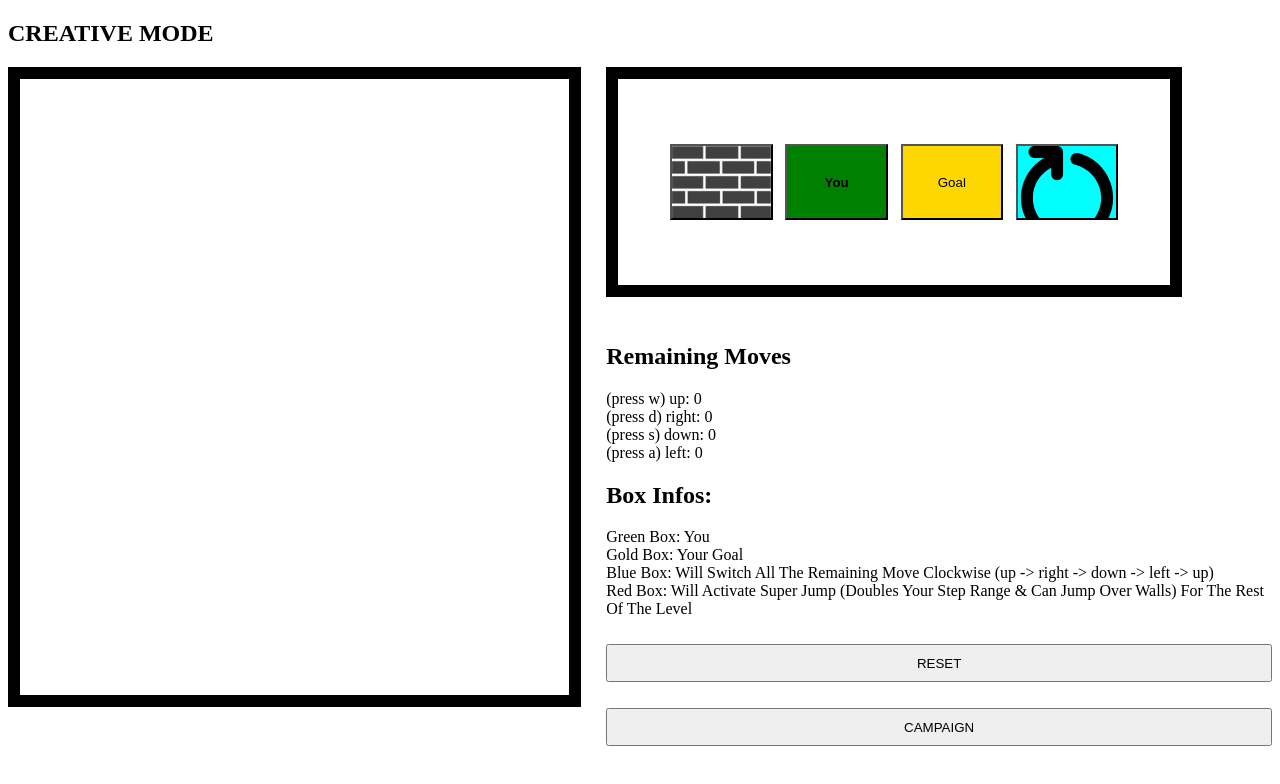
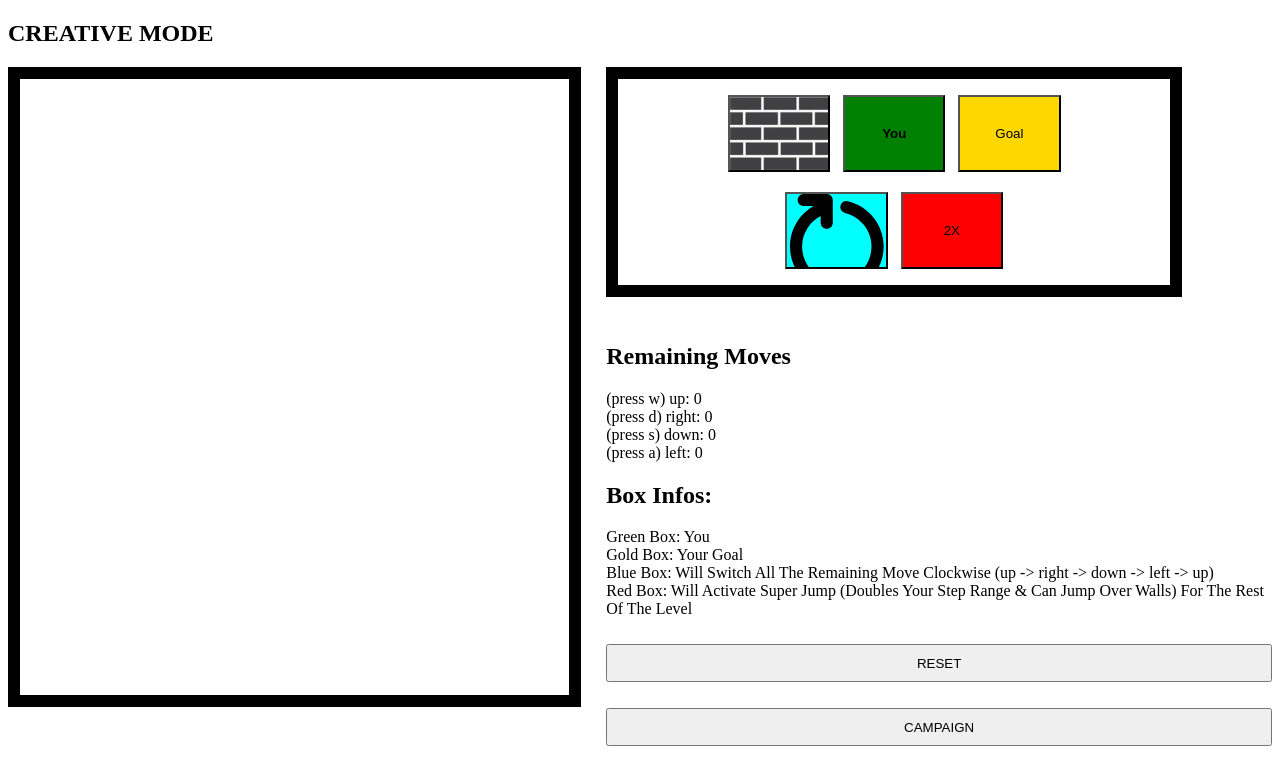
Before and after one commit to erickj04/LimitedMove, a React (Create React App) app: page / in a window 1280 px wide. Shown: the top 784 px of the page. Built offline with nearby package versions, Linux system fonts and the light colour scheme.

Commit message:
finish creativeContainer

```diff
--- a/src/ChooseBoxType.js
+++ b/src/ChooseBoxType.js
@@ -1,4 +1,4 @@
-import { WallButton, PlayerButton, GoalButton, ClockwiseButton} from './LevelHandling';
+import { WallButton, PlayerButton, GoalButton, ClockwiseButton, SuperJumpButton} from './LevelHandling';
 import { useState } from 'react';
 import { CreativeContainer } from './LevelHandling';
 export default function ChooseBoxType(){
@@ -12,6 +12,7 @@ export default function ChooseBoxType(){
             {selectedBox === 'player' ? <PlayerButton clicked>You</PlayerButton>: <PlayerButton onClick={() => handleSelectedBox('player')}>You</PlayerButton>}
             {selectedBox === 'goal' ? <GoalButton clicked>Goal</GoalButton>: <GoalButton onClick={() => handleSelectedBox('goal')}>Goal</GoalButton>}
             {selectedBox === 'clockwise' ? <ClockwiseButton clicked /> : <ClockwiseButton onClick={() => handleSelectedBox('clockwise')} />}
+            {selectedBox === 'superJump' ? <SuperJumpButton clicked>2X</SuperJumpButton>: <SuperJumpButton onClick={() => handleSelectedBox('superJump')}>2X</SuperJumpButton>}
         </CreativeContainer>
     )
 }
--- a/src/LevelHandling.js
+++ b/src/LevelHandling.js
@@ -226,9 +226,23 @@ export const GoalButton=styled.button`
         border-style: solid;
     `}
 `
+export const SuperJumpButton=styled.button`
+    display: flex;
+    align-items: center;
+    justify-content: center;
+    background: red;
+    width: 8vw;
+    height: 6vw;
+    ${props => props.clicked && css`
+        scale: 0.9;
+        border-color: red;
+        border-style: solid;
+    `}
+`
 export const CreativeContainer = styled.div`
     display: flex;
-    padding: 1vw;
+    padding: 1vw 5vw;
+    flex-wrap: wrap;
     align-items: center;
     justify-content: center;
     gap: 1vw;
```
